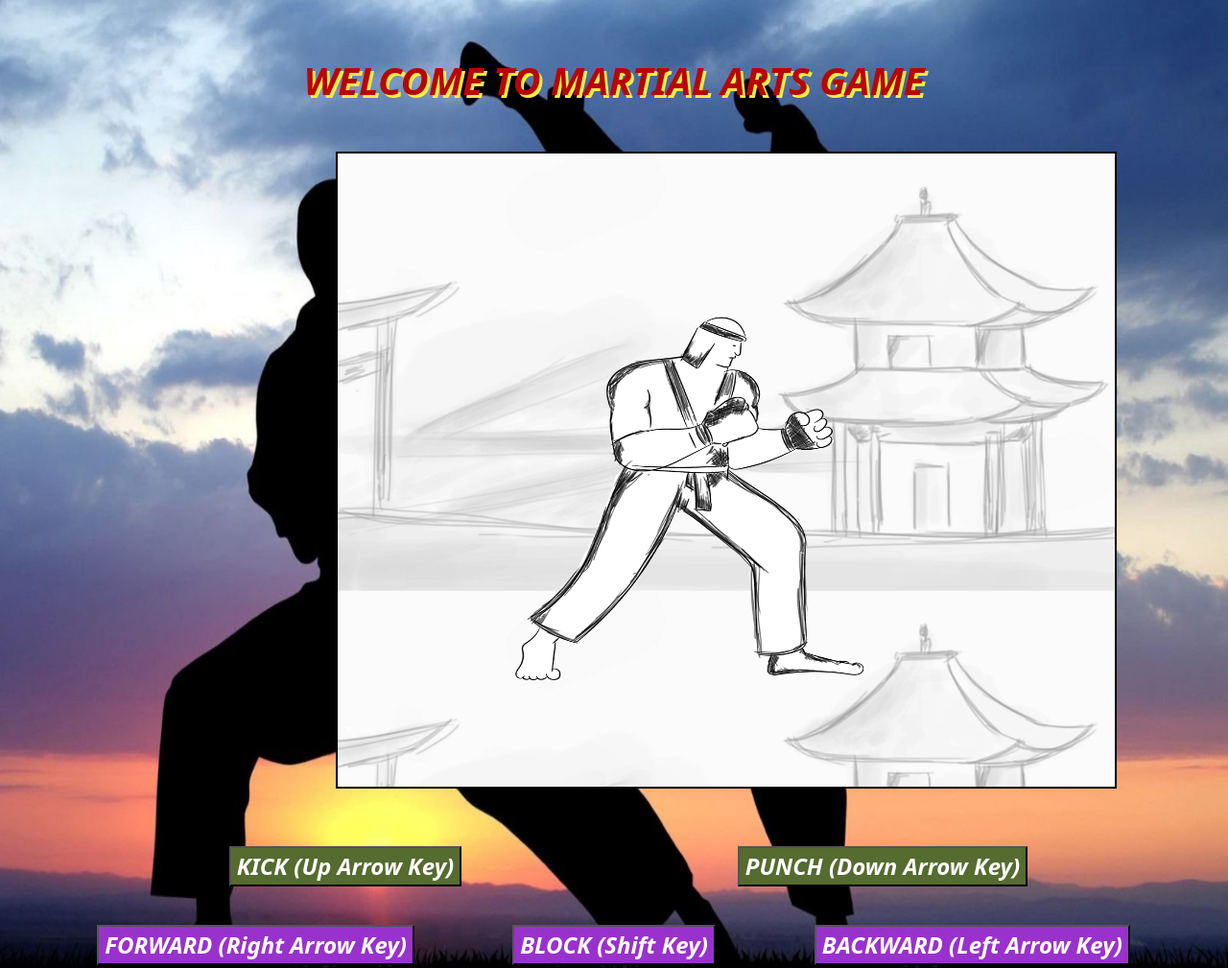
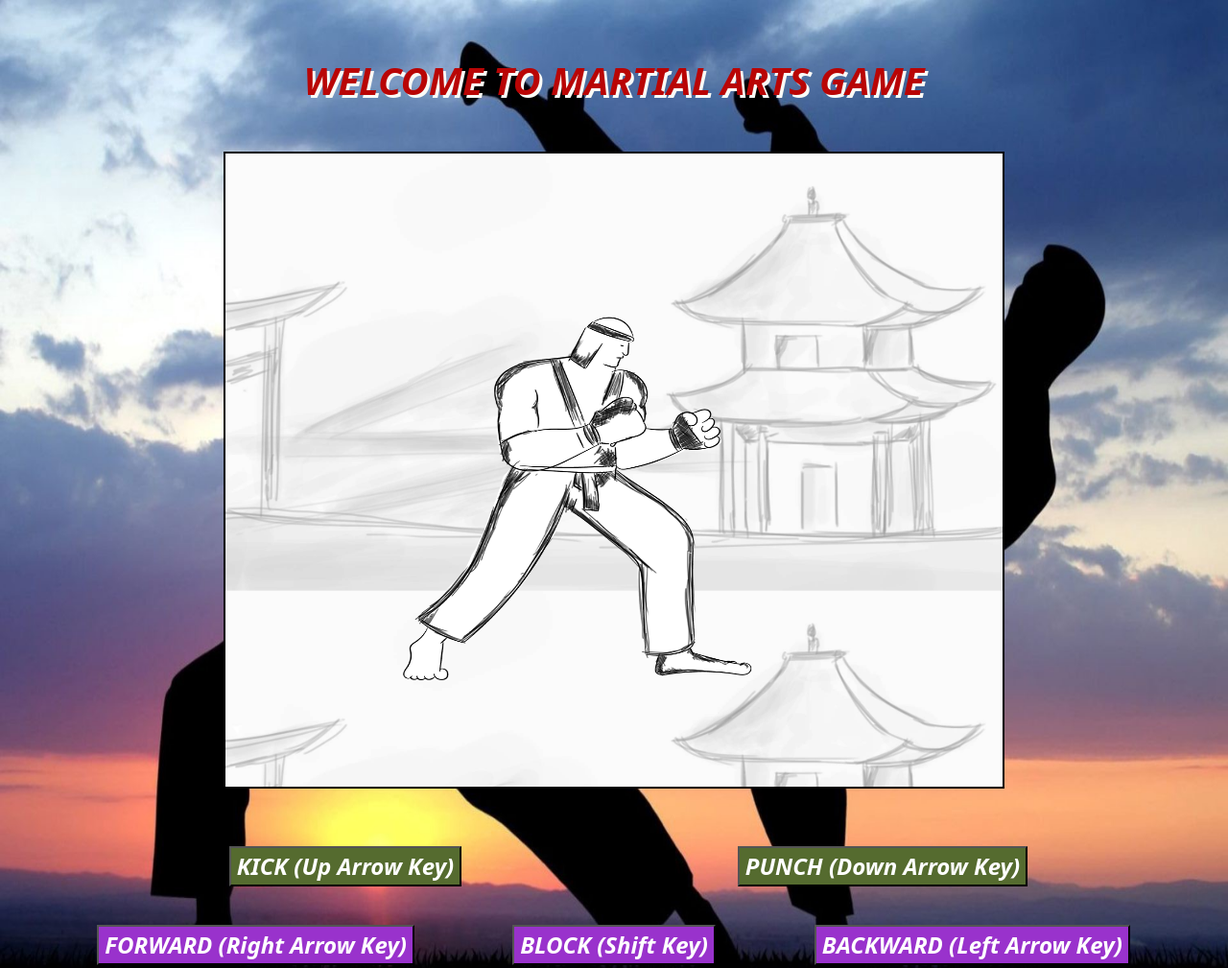
Before and after one commit to Inturi-Akshita/Inturi-Akshita.github.io, a plain HTML site: page martialArts.html in a window 1280 px wide. Shown: the top 1009 px of the page at 96% size. Drawn offline with nearby package versions, Linux system fonts and the light colour scheme.

Commit message:
modofied canvas

```diff
--- a/martialArts.css
+++ b/martialArts.css
@@ -1,11 +1,11 @@
 #my-canvas {
     padding: 80px;
-    margin-left: 350px;
-    margin-right: 350px;
+    /*margin-left: 350px;
+    margin-right: 350px;*/
     margin-top: 50px;
     margin-bottom: 50px;
     display: block;
-    text-align: center;
+    /*text-align: center;*/
 }
 
 #heading {
@@ -13,7 +13,7 @@
     margin-top: 30px;
     font-weight: bolder;
     font-style: italic;
-    text-shadow: 3px 3px rgb(248, 237, 74);
+    text-shadow: 3px 3px rgb(250, 250, 246);
     color: rgb(185, 5, 5);
 }
 
--- a/martialArts.html
+++ b/martialArts.html
@@ -1,6 +1,8 @@
 <h1 align = "center" id = "heading">WELCOME TO MARTIAL ARTS GAME</h1>
-<canvas id = "my-canvas" align = "center" style=" border: solid black 2px; background: url(images/background.jpg); background-size: 100%;" width = "650" height = "500"></canvas>
 
+<p align = "center">
+<canvas id = "my-canvas" style="text-align: center; border: solid black 2px; background: url(images/background.jpg); background-size: 100%;" width = "650" height = "500"></canvas>
+</p>
 
 
 <script src="martialArts.js"></script>
```
Also changed, not shown: harryPotter.html (+1 -2 lines).
